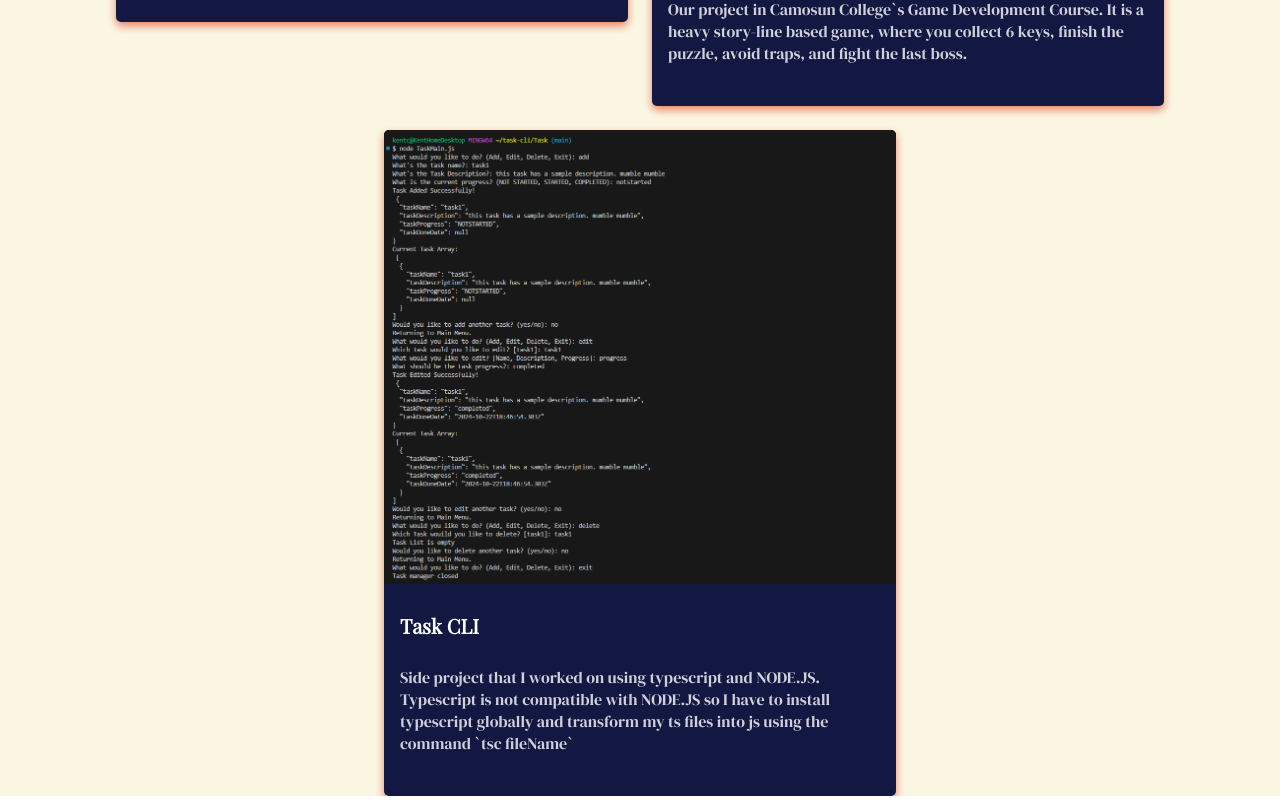
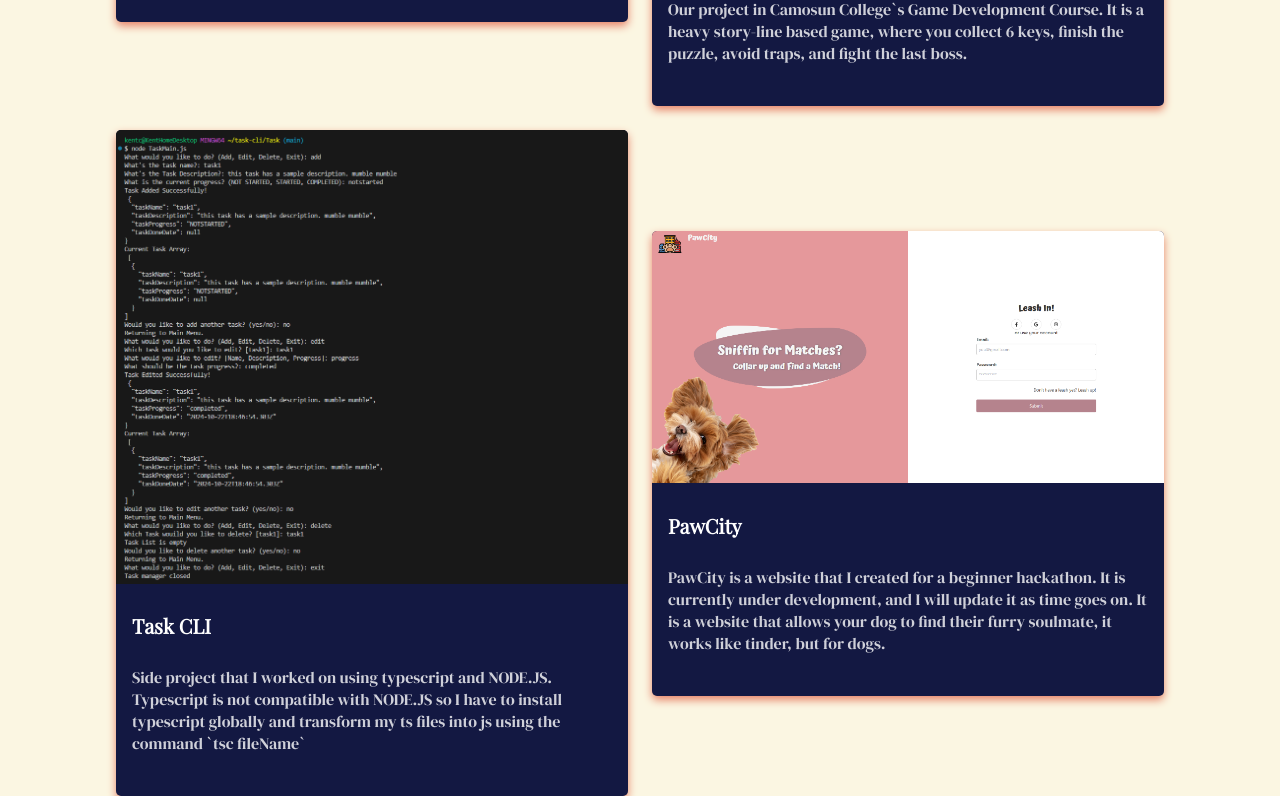
Before and after one commit to kcaparas1630/Portfolio, a React (Vite) app in the folder kcaparas-portfolio/: page /projects in a window 1280 px wide. Shown: the part 1130-1937 px from the top of the page. Built offline with nearby package versions, Linux system fonts and the light colour scheme; no server answers.

Commit message:
added projectLink and githubLink

```diff
--- a/kcaparas-portfolio/src/Components/MainPageView/Projects.tsx
+++ b/kcaparas-portfolio/src/Components/MainPageView/Projects.tsx
@@ -10,6 +10,7 @@ import {
 } from './Styled-components/Projects';
 import ProjectArray from '../../Constants/ProjectsArray';
 import ComponentProps from '../../Types/ComponentProps';
+import Button from '../../Commons/Button';
 
 const Projects: FC<ComponentProps> = ({ isDarkMode }) => {
   const getProjectArray = ProjectArray();
@@ -18,7 +19,10 @@ const Projects: FC<ComponentProps> = ({ isDarkMode }) => {
     threshold: 0.1,
   });
   return (
-    <ProjectSection isDarkMode={isDarkMode} ref={ref}>
+    <ProjectSection
+      isDarkMode={isDarkMode}
+      ref={ref}
+    >
       <ProjectHeader2Container>
         <ProjectHeader2
           isDarkMode={isDarkMode}
@@ -41,11 +45,22 @@ const Projects: FC<ComponentProps> = ({ isDarkMode }) => {
             <DescriptionContainer>
               <h4>{project.projectName}</h4>
               <p>{project.projectDescription}</p>
-              {/* <Button
-                text="Learn more"
-                type="button"
-                isDarkMode={isDarkMode}
-              /> */}
+              {project.projectLink && (
+                <Button
+                  text="Visit Website"
+                  type="button"
+                  isDarkMode={isDarkMode}
+                  handleClick={() => window.open(project.projectLink, '_blank')}
+                />
+              )}
+              {project.projectGithubLink && (
+                <Button
+                  text="Visit Github Repository"
+                  type="button"
+                  isDarkMode={isDarkMode}
+                  handleClick={() => window.open(project.projectGithubLink, '_blank')}
+                />
+              )}
             </DescriptionContainer>
           </ProjectsCard>
         ))}
--- a/kcaparas-portfolio/src/Components/MainPageView/Styled-components/Projects.ts
+++ b/kcaparas-portfolio/src/Components/MainPageView/Styled-components/Projects.ts
@@ -83,7 +83,12 @@ const ProjectsCard = styled.div<ProjectsProps>`
 `;
 
 const DescriptionContainer = styled.div`
-  padding: 2px 16px;
+  padding: 0 16px;
+  gap: 16px;
+  display: flex;
+  flex-direction: column;
+  align-items: center;
+  justify-content: center;
 `;
 
 export {
--- a/kcaparas-portfolio/src/Constants/ProjectsArray.ts
+++ b/kcaparas-portfolio/src/Constants/ProjectsArray.ts
@@ -4,6 +4,7 @@ import CamosunSymposiumPage from '../Assets/camosun-symposium-website.png';
 import Colliseum from '../Assets/Colliseum.png';
 import EscapeIntoAbyss from '../Assets/EscapeIntoAbyss.png';
 import TaskCLI from '../Assets/CLI-SAMPLE.png';
+import PawCity from '../Assets/PawCity.png';
 
 const ProjectArray = (): ProjectTypes[] => [
   {
@@ -13,6 +14,8 @@ const ProjectArray = (): ProjectTypes[] => [
     projectName: 'Better Berries',
     projectDescription:
       'A replacement prototype for the Nutrient Management Calculator App that helps farmers calculate their nutrients efficiently. Thus avoiding wastage of nutrients.',
+    projectLink: 'https://better-berries.web.app/',
+    projectGithubLink: 'https://github.com/kcaparas1630/Better-Berries-2024',
   },
   {
     id: 1,
@@ -20,7 +23,7 @@ const ProjectArray = (): ProjectTypes[] => [
     projectImageAlt: 'Camosun Symposium',
     projectName: 'Camosun Symposium Website',
     projectDescription:
-      'Website for our Symposium Event at Camosun College, where we showcased our skills in our career. All of the teams, and the projects are included in here.',
+      'Website for our Symposium Event at Camosun College, where we showcased our skills in our career. All of the teams, and the projects are included in here. The repository is private, so I cannot share it here.',
   },
   {
     id: 2,
@@ -37,6 +40,8 @@ const ProjectArray = (): ProjectTypes[] => [
     projectName: 'Escape into the Abyss',
     projectDescription:
       'Our project in Camosun College`s Game Development Course. It is a heavy story-line based game, where you collect 6 keys, finish the puzzle, avoid traps, and fight the last boss.',
+    projectLink: 'https://play.unity.com/en/games/017683cc-cc43-40a8-aa17-83f27021b99c/escape-into-the-abyss',
+    projectGithubLink: 'https://github.com/kcaparas1630/FinalProject',
   },
   {
     id: 4,
@@ -44,6 +49,16 @@ const ProjectArray = (): ProjectTypes[] => [
     projectImageAlt: 'Task CLI',
     projectName: 'Task CLI',
     projectDescription: 'Side project that I worked on using typescript and NODE.JS. Typescript is not compatible with NODE.JS so I have to install typescript globally and transform my ts files into js using the command `tsc fileName`',
+    projectGithubLink: 'https://github.com/kcaparas1630/task-cli',
+  },
+  {
+    id: 5,
+    projectImage: PawCity,
+    projectImageAlt: 'PawCity Homepage',
+    projectName: 'PawCity',
+    projectDescription: 'PawCity is a website that I created for a beginner hackathon. It is currently under development, and I will update it as time goes on. It is a website that allows your dog to find their furry soulmate, it works like tinder, but for dogs.',
+    projectLink: 'https://pawcity.web.app/',
+    projectGithubLink: 'https://github.com/kcaparas1630/pawcity',
   },
 ];
 
--- a/kcaparas-portfolio/src/Types/ProjectsTypes.ts
+++ b/kcaparas-portfolio/src/Types/ProjectsTypes.ts
@@ -4,6 +4,8 @@ type ProjectTypes = {
     projectImageAlt: string,
     projectName: string,
     projectDescription: string,
+    projectLink?: string,
+    projectGithubLink?: string,
 };
 
 export default ProjectTypes;
```
Also changed, not shown: kcaparas-portfolio/src/Assets/PawCity.png (added).
